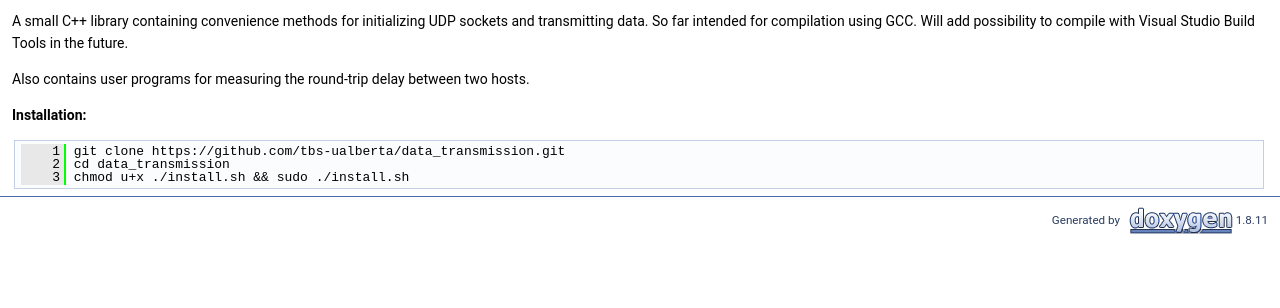
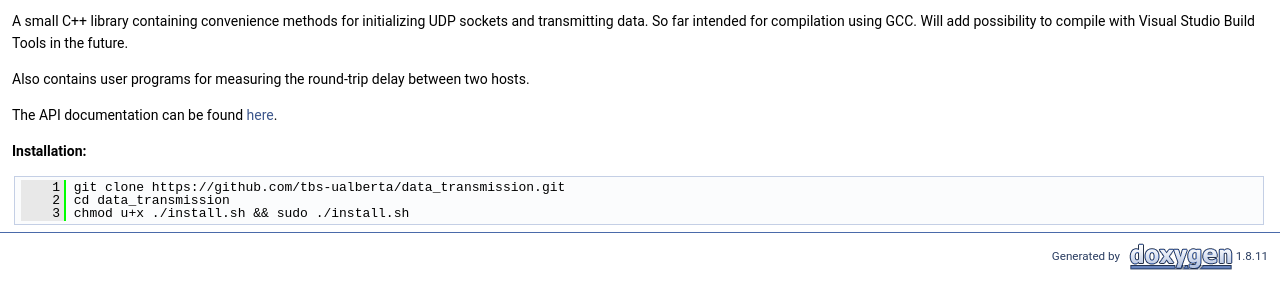
Before and after one commit to tbs-ualberta/data_transmission, a plain HTML site: page docs/md_README.html in a window 1280 px wide. Shown: the part 156-464 px from the top of the page. Drawn offline with Linux system fonts and the light colour scheme.

Commit message:
Update documentation

```diff
--- a/docs/md_README.html
+++ b/docs/md_README.html
@@ -82,6 +82,7 @@ var searchBox = new SearchBox("searchBox", "search",false,'Search');
 <div class="contents">
 <div class="textblock"><p>A small C++ library containing convenience methods for initializing UDP sockets and transmitting data. So far intended for compilation using GCC. Will add possibility to compile with Visual Studio Build Tools in the future.</p>
 <p>Also contains user programs for measuring the round-trip delay between two hosts.</p>
+<p>The API documentation can be found <a href="https://tbs-ualberta.github.io/data_transmission/classdata__transmission.html">here</a>.</p>
 <p><b>Installation:</b> </p><div class="fragment"><div class="line"><a name="l00001"></a><span class="lineno">    1</span>&#160;git clone https://github.com/tbs-ualberta/data_transmission.git  </div><div class="line"><a name="l00002"></a><span class="lineno">    2</span>&#160;cd data_transmission</div><div class="line"><a name="l00003"></a><span class="lineno">    3</span>&#160;chmod u+x ./install.sh &amp;&amp; sudo ./install.sh</div></div><!-- fragment --> </div></div><!-- contents -->
 <!-- start footer part -->
 <hr class="footer"/><address class="footer"><small>
```
